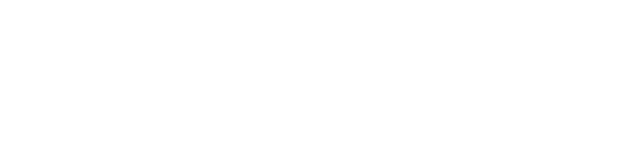
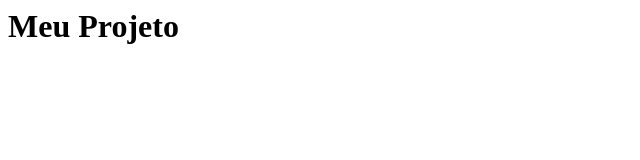
Before and after one commit to cesarGrecco/meus-projetos, a plain HTML site: page usando_git/pagina.html in a window 1280 px wide. Shown: the whole page, without its empty margins (0-640 px from the left). Drawn offline with Linux system fonts and the light colour scheme.

Commit message:
Adicionei Titulo

```diff
--- a/usando_git/pagina.html
+++ b/usando_git/pagina.html
@@ -1,6 +1,7 @@
 <html>
 	<head>
 	<body>
+	<h1>Meu Projeto</h1>
 	</body>
 	</head>
 </html>
```
